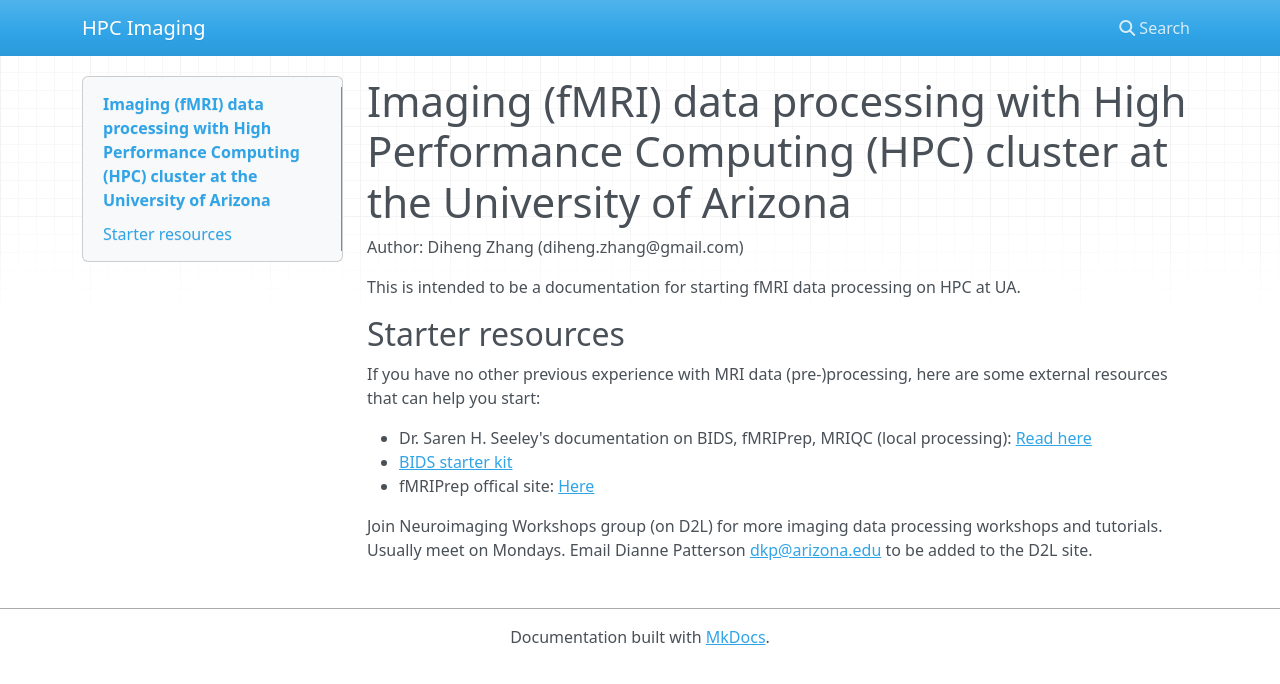
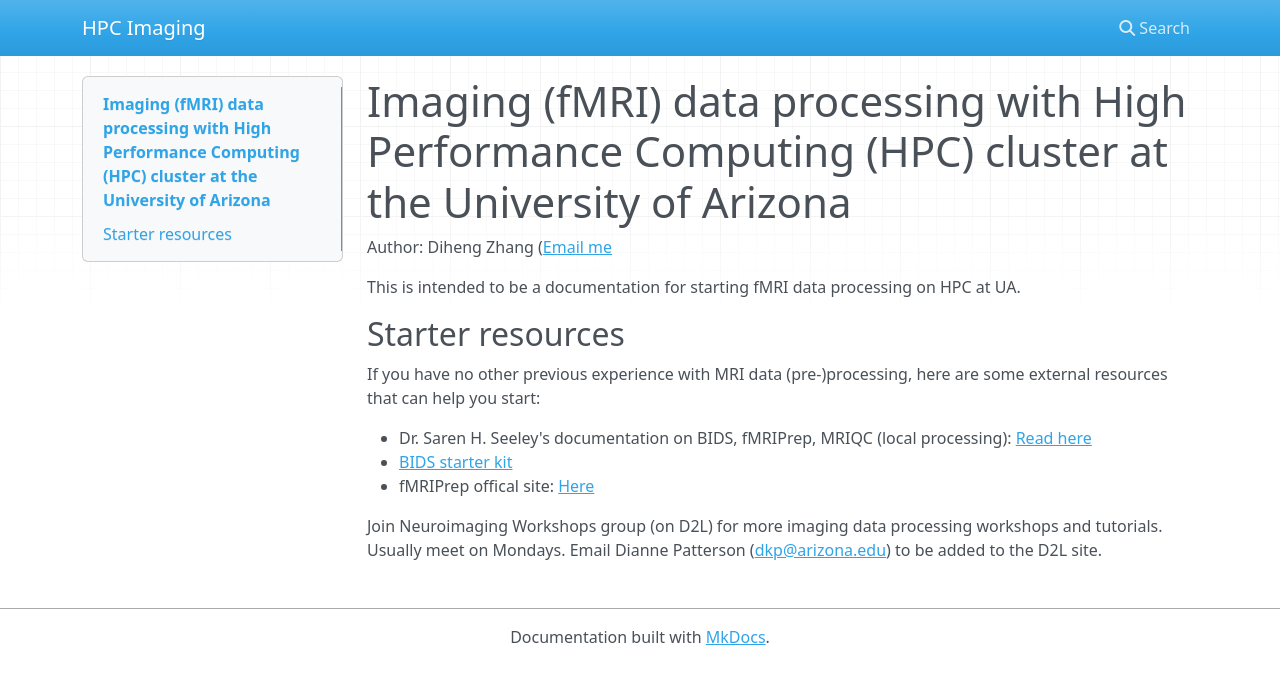
Before and after one commit to Diheng/HPC_imaging, an MkDocs documentation site: the page built from docs/index.md, in a window 1280 px wide. Shown: the top 684 px of the page. Built offline with MkDocs 1.6.1, drawn with Linux system fonts in a browser that asks for light colours; nearby versions of some CDN libraries.

Commit message:
First look

```diff
--- a/docs/index.md
+++ b/docs/index.md
@@ -1,6 +1,6 @@
 # Imaging (fMRI) data processing with High Performance Computing (HPC) cluster at the University of Arizona
 
-Author: Diheng Zhang (diheng.zhang@gmail.com)
+Author: Diheng Zhang ([Email me](mailto:diheng.zhang@gmail.com)
 
 This is intended to be a documentation for starting fMRI data processing on HPC at UA.
 
@@ -12,4 +12,4 @@ If you have no other previous experience with MRI data (pre-)processing, here ar
 - [BIDS starter kit](https://bids-standard.github.io/bids-starter-kit/)
 - fMRIPrep offical site: [Here](https://fmriprep.org/en/stable/)
 
-Join Neuroimaging Workshops group (on D2L) for more imaging data processing workshops and tutorials. Usually meet on Mondays. Email Dianne Patterson [dkp@arizona.edu](email:dkp@arizona.edu) to be added to the D2L site.
+Join Neuroimaging Workshops group (on D2L) for more imaging data processing workshops and tutorials. Usually meet on Mondays. Email Dianne Patterson ([dkp@arizona.edu](mailto:dkp@arizona.edu)) to be added to the D2L site.
```
